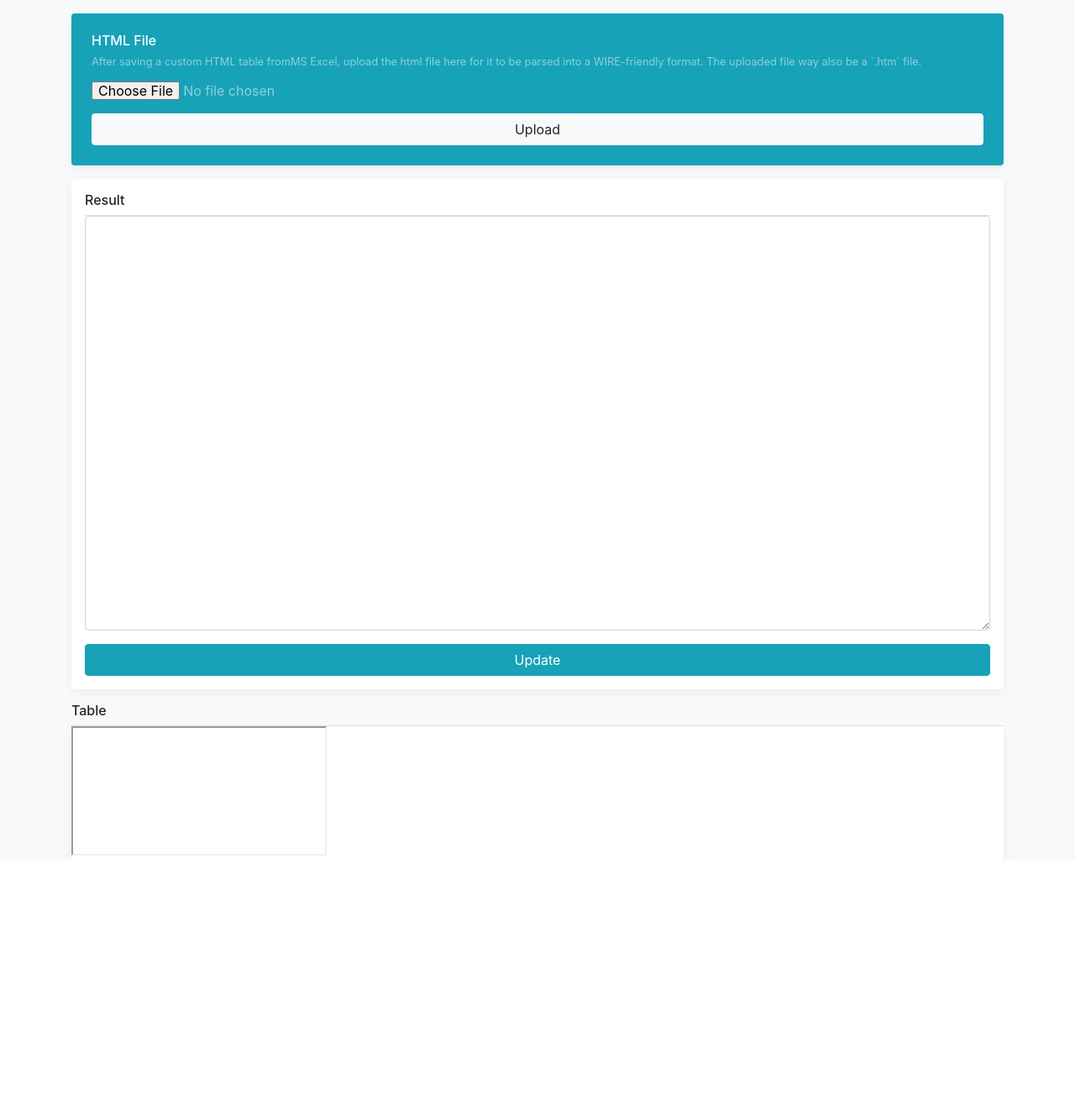
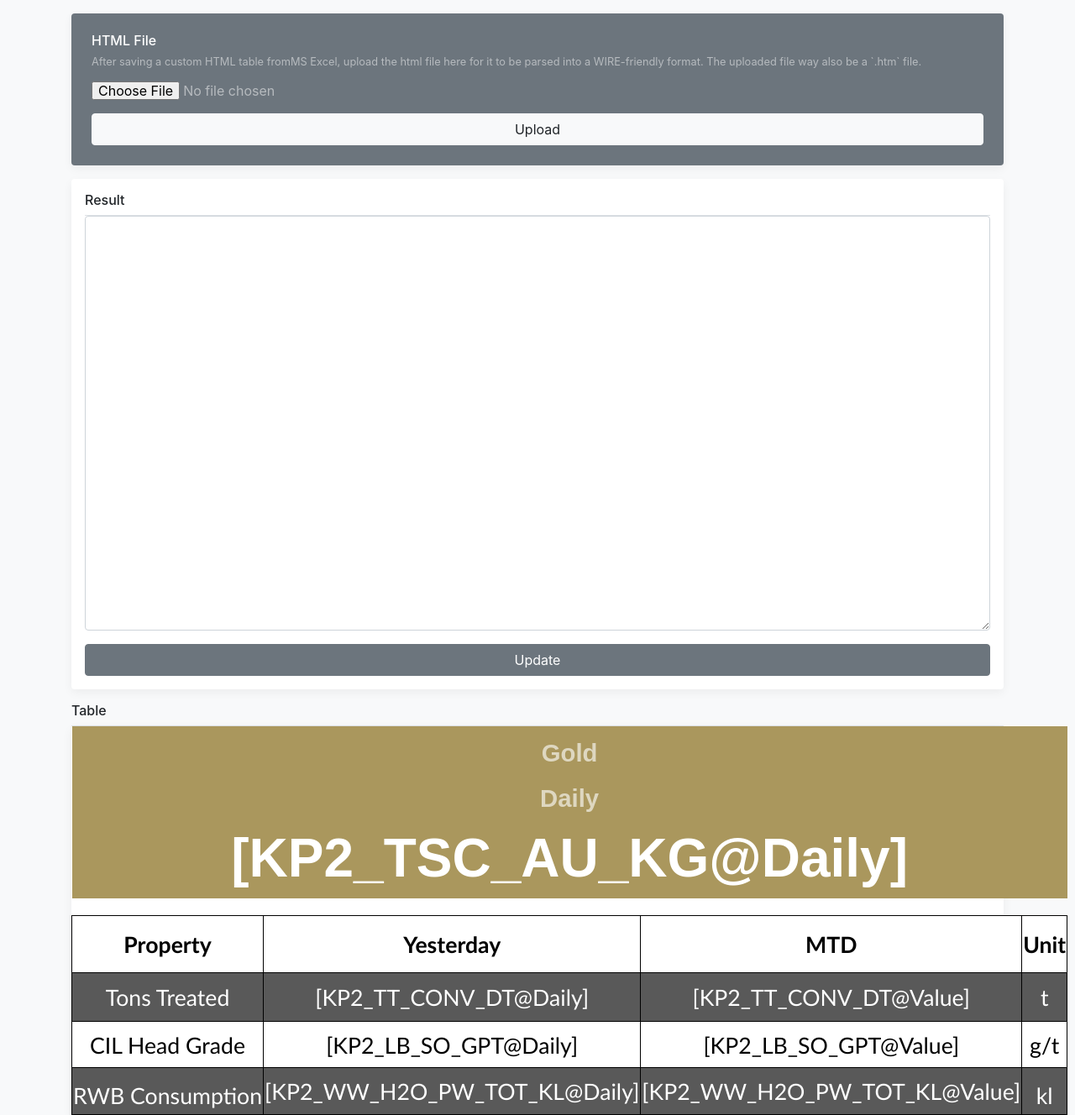
Before and after one commit to kthnyt/coffee, a Flask app: page / in a window 1280 px wide. Shown: the part 56-1384 px from the top of the page at 84% size. Before the commit the page ends 1075 px from the top, so only its background shows below. Run offline with Flask 2, Linux system fonts and the light colour scheme; some libraries are stand-ins or nearby versions.

Commit message:
Milestone #2: MVP html parser

```diff
--- a/app.py
+++ b/app.py
@@ -27,8 +27,16 @@ def parser():
 
         table = Table(f.filename)
         result = table._extract_style_and_table_elems(table._build_doc())
-        results = table.text
+        with open('./templates/table_frame.html', 'w') as f:
+            f.write(result)
+
+        os.remove(f.filename)
+
     return render_template('parser.html', result=result)
+
+@app.route('/table')
+def table():
+    return render_template('table.html')
 
 
 if __name__ == '__main__':
--- a/parser.py
+++ b/parser.py
@@ -78,6 +78,8 @@ class Table:
         for col in cols:
             col_style = parseStyle(col['style'])
             col_width_pt = col_style['width'] #pt
+            if not elem_width_pt.rstrip('pt'):
+                elem_width_pt = col_width_pt
             col_width_pct = 100 * float(col_width_pt.rstrip('pt')) / float(elem_width_pt.rstrip('pt'))
             col_width_pct = str(round(col_width_pct, 1)) + '%'
             col_style['width'] = col_width_pct
--- a/templates/parser.html
+++ b/templates/parser.html
@@ -19,7 +19,7 @@
   <body class="bg-light">
 
     <nav class="navbar navbar-expand-md fixed-top navbar-dark bg-dark">
-      <a class="navbar-brand" href="/parser">Coffee</a>
+      <a class="navbar-brand" href="/">Coffee</a>
       <button class="navbar-toggler p-0 border-0" type="button" data-toggle="offcanvas">
         <span class="navbar-toggler-icon"></span>
       </button>
@@ -27,10 +27,10 @@
       <div class="navbar-collapse offcanvas-collapse" id="navbarsExampleDefault">
         <ul class="navbar-nav mr-auto">
           <li class="nav-item active">
-            <a class="nav-link" href="#">Parser <span class="sr-only">(current)</span></a>
+            <a class="nav-link" href="/parser">Parser <span class="sr-only">(current)</span></a>
           </li>
           <li class="nav-item">
-            <a class="nav-link" href="#">Table</a>
+            <a class="nav-link" href="/table">Table</a>
           </li>
 
         </ul>
@@ -38,7 +38,7 @@
     </nav>
 
     <main role="main" class="container">
-      <div class=" align-items-center p-3 my-3 text-white-50 bg-info rounded box-shadow">
+      <div class=" align-items-center p-3 my-3 text-white-50 bg-secondary rounded box-shadow">
         <div class="lh-100 ">
           <form action="/parser" method="POST" enctype="multipart/form-data">
             <div class="p-2">
@@ -62,16 +62,14 @@
             <textarea class="form-control" id="exampleFormControlTextarea1" rows="20">{{result}}</textarea>
           </div>
           <small class="d-block text-right mt-3">
-            <a href="/parser"><button class="btn btn-info my-2 my-sm-0 btn-block" type="submit">Update</button></a>
+            <a href="/parser"><button class="btn btn-secondary my-2 my-sm-0 btn-block" type="submit">Update</button></a>
           </small>
         </form>
       </div>
 
       <h6 class="border-bottom border-gray pb-2 mb-0">Table</h6>
       <div class="my-0 p-0 bg-white box-shadow">
-        <iframe>
-          {{result}}
-        </iframe>
+        {% include "table_frame.html" %}
       </div>
     </main>
 
--- /dev/null
+++ b/templates/table_frame.html
@@ -0,0 +1,476 @@
+<style id="kp2 overview top table 21.28_32460_Styles">
+<!--table
+	{mso-displayed-decimal-separator:"\.";
+	mso-displayed-thousand-separator:" ";}
+.xl1532460
+	{padding-top:1px;
+	padding-right:1px;
+	padding-left:1px;
+	mso-ignore:padding;
+	color:black;
+	font-size:11.0pt;
+	font-weight:400;
+	font-style:normal;
+	text-decoration:none;
+	font-family:Calibri, sans-serif;
+	mso-font-charset:0;
+	mso-number-format:General;
+	text-align:general;
+	vertical-align:bottom;
+	mso-background-source:auto;
+	mso-pattern:auto;
+	white-space:nowrap;}
+.xl6332460
+	{padding-top:10px;
+	padding-right:1px;
+	padding-left:1px;
+	mso-ignore:padding;
+	color:#DED7C0;
+	font-size:22.0pt;
+	font-weight:700;
+	font-style:normal;
+	text-decoration:none;
+	font-family:Arial, sans-serif;
+	mso-font-charset:0;
+	mso-number-format:General;
+	text-align:center;
+	vertical-align:middle;
+	background:#AA975D;
+	mso-pattern:black none;
+	white-space:nowrap;}
+.xl6432460
+	{padding-top:1px;
+	padding-right:1px;
+	padding-left:1px;
+	mso-ignore:padding;
+	color:white;
+	font-size:48.0pt;
+	font-weight:700;
+	font-style:normal;
+	text-decoration:none;
+	font-family:Arial, sans-serif;
+	mso-font-charset:0;
+	mso-number-format:Standard;
+	text-align:center;
+	vertical-align:middle;
+	background:#AA975D;
+	mso-pattern:black none;
+	white-space:nowrap;}
+.xl6532460
+	{padding-top:1px;
+	padding-right:1px;
+	padding-left:1px;
+	mso-ignore:padding;
+	color:black;
+	font-size:20.0pt;
+	font-weight:700;
+	font-style:normal;
+	text-decoration:none;
+	font-family:Calibri, sans-serif;
+	mso-font-charset:0;
+	mso-number-format:General;
+	text-align:center;
+	vertical-align:middle;
+	border-top:1.0pt solid black;
+	border-right:none;
+	border-bottom:.5pt solid black;
+	border-left:1.0pt solid black;
+	background:white;
+	mso-pattern:black none;
+	white-space:nowrap;}
+.xl6632460
+	{padding-top:1px;
+	padding-right:1px;
+	padding-left:1px;
+	mso-ignore:padding;
+	color:black;
+	font-size:20.0pt;
+	font-weight:700;
+	font-style:normal;
+	text-decoration:none;
+	font-family:Calibri, sans-serif;
+	mso-font-charset:0;
+	mso-number-format:General;
+	text-align:center;
+	vertical-align:middle;
+	border-top:1.0pt solid black;
+	border-right:.5pt solid black;
+	border-bottom:.5pt solid black;
+	border-left:.5pt solid windowtext;
+	background:white;
+	mso-pattern:black none;
+	white-space:nowrap;}
+.xl6732460
+	{padding-top:1px;
+	padding-right:1px;
+	padding-left:1px;
+	mso-ignore:padding;
+	color:black;
+	font-size:20.0pt;
+	font-weight:700;
+	font-style:normal;
+	text-decoration:none;
+	font-family:Calibri, sans-serif;
+	mso-font-charset:0;
+	mso-number-format:General;
+	text-align:center;
+	vertical-align:middle;
+	border-top:1.0pt solid black;
+	border-right:.5pt solid black;
+	border-bottom:.5pt solid windowtext;
+	border-left:none;
+	background:white;
+	mso-pattern:black none;
+	white-space:nowrap;}
+.xl6832460
+	{padding-top:1px;
+	padding-right:1px;
+	padding-left:1px;
+	mso-ignore:padding;
+	color:black;
+	font-size:20.0pt;
+	font-weight:700;
+	font-style:normal;
+	text-decoration:none;
+	font-family:Calibri, sans-serif;
+	mso-font-charset:0;
+	mso-number-format:General;
+	text-align:center;
+	vertical-align:middle;
+	border-top:1.0pt solid black;
+	border-right:1.0pt solid black;
+	border-bottom:.5pt solid windowtext;
+	border-left:none;
+	background:white;
+	mso-pattern:black none;
+	white-space:nowrap;}
+.xl6932460
+	{padding-top:1px;
+	padding-right:1px;
+	padding-left:1px;
+	mso-ignore:padding;
+	color:white;
+	font-size:20.0pt;
+	font-weight:400;
+	font-style:normal;
+	text-decoration:none;
+	font-family:Calibri, sans-serif;
+	mso-font-charset:0;
+	mso-number-format:General;
+	text-align:center;
+	vertical-align:middle;
+	border-top:none;
+	border-right:none;
+	border-bottom:.5pt solid black;
+	border-left:1.0pt solid black;
+	background:#595959;
+	mso-pattern:black none;
+	white-space:nowrap;}
+.xl7032460
+	{padding-top:1px;
+	padding-right:1px;
+	padding-left:1px;
+	mso-ignore:padding;
+	color:white;
+	font-size:20.0pt;
+	font-weight:400;
+	font-style:normal;
+	text-decoration:none;
+	font-family:Calibri, sans-serif;
+	mso-font-charset:0;
+	mso-number-format:General;
+	text-align:center;
+	vertical-align:middle;
+	border-top:none;
+	border-right:.5pt solid windowtext;
+	border-bottom:.5pt solid black;
+	border-left:.5pt solid windowtext;
+	background:#595959;
+	mso-pattern:black none;
+	white-space:nowrap;}
+.xl7132460
+	{padding-top:1px;
+	padding-right:1px;
+	padding-left:1px;
+	mso-ignore:padding;
+	color:white;
+	font-size:20.0pt;
+	font-weight:400;
+	font-style:normal;
+	text-decoration:none;
+	font-family:Calibri, sans-serif;
+	mso-font-charset:0;
+	mso-number-format:General;
+	text-align:center;
+	vertical-align:middle;
+	border-top:.5pt solid windowtext;
+	border-right:.5pt solid black;
+	border-bottom:.5pt solid black;
+	border-left:.5pt solid windowtext;
+	background:#595959;
+	mso-pattern:black none;
+	white-space:nowrap;}
+.xl7232460
+	{padding-top:1px;
+	padding-right:1px;
+	padding-left:1px;
+	mso-ignore:padding;
+	color:white;
+	font-size:20.0pt;
+	font-weight:400;
+	font-style:normal;
+	text-decoration:none;
+	font-family:Calibri, sans-serif;
+	mso-font-charset:0;
+	mso-number-format:General;
+	text-align:center;
+	vertical-align:middle;
+	border-top:.5pt solid windowtext;
+	border-right:1.0pt solid black;
+	border-bottom:.5pt solid windowtext;
+	border-left:none;
+	background:#595959;
+	mso-pattern:black none;
+	white-space:nowrap;}
+.xl7332460
+	{padding-top:1px;
+	padding-right:1px;
+	padding-left:1px;
+	mso-ignore:padding;
+	color:black;
+	font-size:20.0pt;
+	font-weight:400;
+	font-style:normal;
+	text-decoration:none;
+	font-family:Calibri, sans-serif;
+	mso-font-charset:0;
+	mso-number-format:General;
+	text-align:center;
+	vertical-align:middle;
+	border-top:none;
+	border-right:none;
+	border-bottom:.5pt solid windowtext;
+	border-left:1.0pt solid black;
+	background:white;
+	mso-pattern:black none;
+	white-space:nowrap;}
+.xl7432460
+	{padding-top:1px;
+	padding-right:1px;
+	padding-left:1px;
+	mso-ignore:padding;
+	color:black;
+	font-size:20.0pt;
+	font-weight:400;
+	font-style:normal;
+	text-decoration:none;
+	font-family:Calibri, sans-serif;
+	mso-font-charset:0;
+	mso-number-format:General;
+	text-align:center;
+	vertical-align:middle;
+	border-top:none;
+	border-right:.5pt solid windowtext;
+	border-bottom:.5pt solid windowtext;
+	border-left:.5pt solid windowtext;
+	background:white;
+	mso-pattern:black none;
+	white-space:nowrap;}
+.xl7532460
+	{padding-top:1px;
+	padding-right:1px;
+	padding-left:1px;
+	mso-ignore:padding;
+	color:black;
+	font-size:20.0pt;
+	font-weight:400;
+	font-style:normal;
+	text-decoration:none;
+	font-family:Calibri, sans-serif;
+	mso-font-charset:0;
+	mso-number-format:General;
+	text-align:center;
+	vertical-align:middle;
+	border-top:none;
+	border-right:none;
+	border-bottom:.5pt solid windowtext;
+	border-left:.5pt solid windowtext;
+	background:white;
+	mso-pattern:black none;
+	white-space:nowrap;}
+.xl7632460
+	{padding-top:1px;
+	padding-right:1px;
+	padding-left:1px;
+	mso-ignore:padding;
+	color:black;
+	font-size:20.0pt;
+	font-weight:400;
+	font-style:normal;
+	text-decoration:none;
+	font-family:Calibri, sans-serif;
+	mso-font-charset:0;
+	mso-number-format:General;
+	text-align:center;
+	vertical-align:middle;
+	border-top:.5pt solid windowtext;
+	border-right:1.0pt solid black;
+	border-bottom:.5pt solid windowtext;
+	border-left:.5pt solid windowtext;
+	background:white;
+	mso-pattern:black none;
+	white-space:nowrap;}
+.xl7732460
+	{padding-top:10px;
+	padding-right:1px;
+	padding-left:1px;
+	mso-ignore:padding;
+	color:white;
+	font-size:20.0pt;
+	font-weight:400;
+	font-style:normal;
+	text-decoration:none;
+	font-family:Calibri, sans-serif;
+	mso-font-charset:0;
+	mso-number-format:General;
+	text-align:center;
+	vertical-align:middle;
+	border-top:.5pt solid windowtext;
+	border-right:none;
+	border-bottom:1.0pt solid black;
+	border-left:1.0pt solid black;
+	background:#595959;
+	mso-pattern:black none;
+	white-space:nowrap;}
+.xl7832460
+	{padding-top:1px;
+	padding-right:1px;
+	padding-left:1px;
+	mso-ignore:padding;
+	color:white;
+	font-size:20.0pt;
+	font-weight:400;
+	font-style:normal;
+	text-decoration:none;
+	font-family:Calibri, sans-serif;
+	mso-font-charset:0;
+	mso-number-format:General;
+	text-align:center;
+	vertical-align:middle;
+	border-top:.5pt solid windowtext;
+	border-right:.5pt solid windowtext;
+	border-bottom:1.0pt solid black;
+	border-left:.5pt solid windowtext;
+	background:#595959;
+	mso-pattern:black none;
+	white-space:nowrap;}
+.xl7932460
+	{padding-top:1px;
+	padding-right:1px;
+	padding-left:1px;
+	mso-ignore:padding;
+	color:white;
+	font-size:20.0pt;
+	font-weight:400;
+	font-style:normal;
+	text-decoration:none;
+	font-family:Calibri, sans-serif;
+	mso-font-charset:0;
+	mso-number-format:General;
+	text-align:center;
+	vertical-align:middle;
+	border-top:.5pt solid windowtext;
+	border-right:none;
+	border-bottom:1.0pt solid black;
+	border-left:.5pt solid windowtext;
+	background:#595959;
+	mso-pattern:black none;
+	white-space:nowrap;}
+.xl8032460
+	{padding-top:10px;
+	padding-right:1px;
+	padding-left:1px;
+	mso-ignore:padding;
+	color:white;
+	font-size:20.0pt;
+	font-weight:400;
+	font-style:normal;
+	text-decoration:none;
+	font-family:Calibri, sans-serif;
+	mso-font-charset:0;
+	mso-number-format:General;
+	text-align:center;
+	vertical-align:middle;
+	border-top:.5pt solid windowtext;
+	border-right:1.0pt solid black;
+	border-bottom:1.0pt solid black;
+	border-left:.5pt solid windowtext;
+	background:#595959;
+	mso-pattern:black none;
+	white-space:nowrap;}
+-->
+</style>
+
+<table border="0" cellpadding="0" cellspacing="0" style="margin: auto;
+margin-left: auto;
+margin-right: auto;
+width: 100%" width="600">
+ <colgroup><col style="mso-width-source: userset;
+mso-width-alt: 7610;
+width: 100%" width="218"/>
+ <col span="2" style="mso-width-source: userset;
+mso-width-alt: 5469;
+width: 72%" width="157"/>
+ <col style="mso-width-source: userset;
+mso-width-alt: 2373;
+width: 31.1%" width="68"/>
+ </colgroup><tbody><tr height="37" style="height:28.0pt">
+  <td class="xl6332460" colspan="4" height="37" style="height:28.0pt;
+  width:451pt" width="600">Gold</td>
+ </tr>
+ <tr height="37" style="height:28.0pt">
+  <td class="xl6332460" colspan="4" height="37" style="height:28.0pt">Daily</td>
+ </tr>
+ <tr height="81" style="height:60.5pt">
+  <td class="xl6432460" colspan="4" height="81" style="height:60.5pt">[KP2_TSC_AU_KG@Daily]</td>
+ </tr>
+ <tr height="20" style="height:15.0pt">
+  <td class="xl1532460" height="20" style="height:15.0pt"></td>
+  <td class="xl1532460"></td>
+  <td class="xl1532460"></td>
+  <td class="xl1532460"></td>
+ </tr>
+ <tr height="68" style="mso-height-source:userset;height:51.0pt">
+  <td class="xl6532460" height="68" style="height:51.0pt">Property</td>
+  <td class="xl6632460">Yesterday</td>
+  <td class="xl6732460">MTD</td>
+  <td class="xl6832460">Unit</td>
+ </tr>
+ <tr height="58" style="mso-height-source:userset;height:43.75pt">
+  <td class="xl6932460" height="58" style="height:43.75pt">Tons Treated</td>
+  <td class="xl7032460">[KP2_TT_CONV_DT@Daily]</td>
+  <td class="xl7132460" style="border-top:none;border-left:none">[KP2_TT_CONV_DT@Value]</td>
+  <td class="xl7232460" style="border-top:none">t</td>
+ </tr>
+ <tr height="55" style="mso-height-source:userset;height:41.4pt">
+  <td class="xl7332460" height="55" style="height:41.4pt">CIL Head Grade</td>
+  <td class="xl7432460">[KP2_LB_SO_GPT@Daily]</td>
+  <td class="xl7532460" style="border-left:none">[KP2_LB_SO_GPT@Value]</td>
+  <td class="xl7632460" style="border-top:none">g/t</td>
+ </tr>
+ <tr height="56" style="mso-height-source:userset;height:42.0pt">
+  <td class="xl7732460" height="56" style="height:42.0pt;border-top:none">RWB
+  Consumption</td>
+  <td class="xl7832460" style="border-top:none">[KP2_WW_H2O_PW_TOT_KL@Daily]</td>
+  <td class="xl7932460" style="border-top:none;border-left:none">[KP2_WW_H2O_PW_TOT_KL@Value]</td>
+  <td class="xl8032460" style="border-top:none">kl</td>
+ </tr>
+ <!--[if supportMisalignedColumns]-->
+ <tr height="0" style="display:none">
+  <td style="width:164pt" width="218"></td>
+  <td style="width:118pt" width="157"></td>
+  <td style="width:118pt" width="157"></td>
+  <td style="width:51pt" width="68"></td>
+ </tr>
+ <!--[endif]-->
+</tbody></table>
```
Also changed, not shown: templates/table.html (added, +57 -0 lines).
